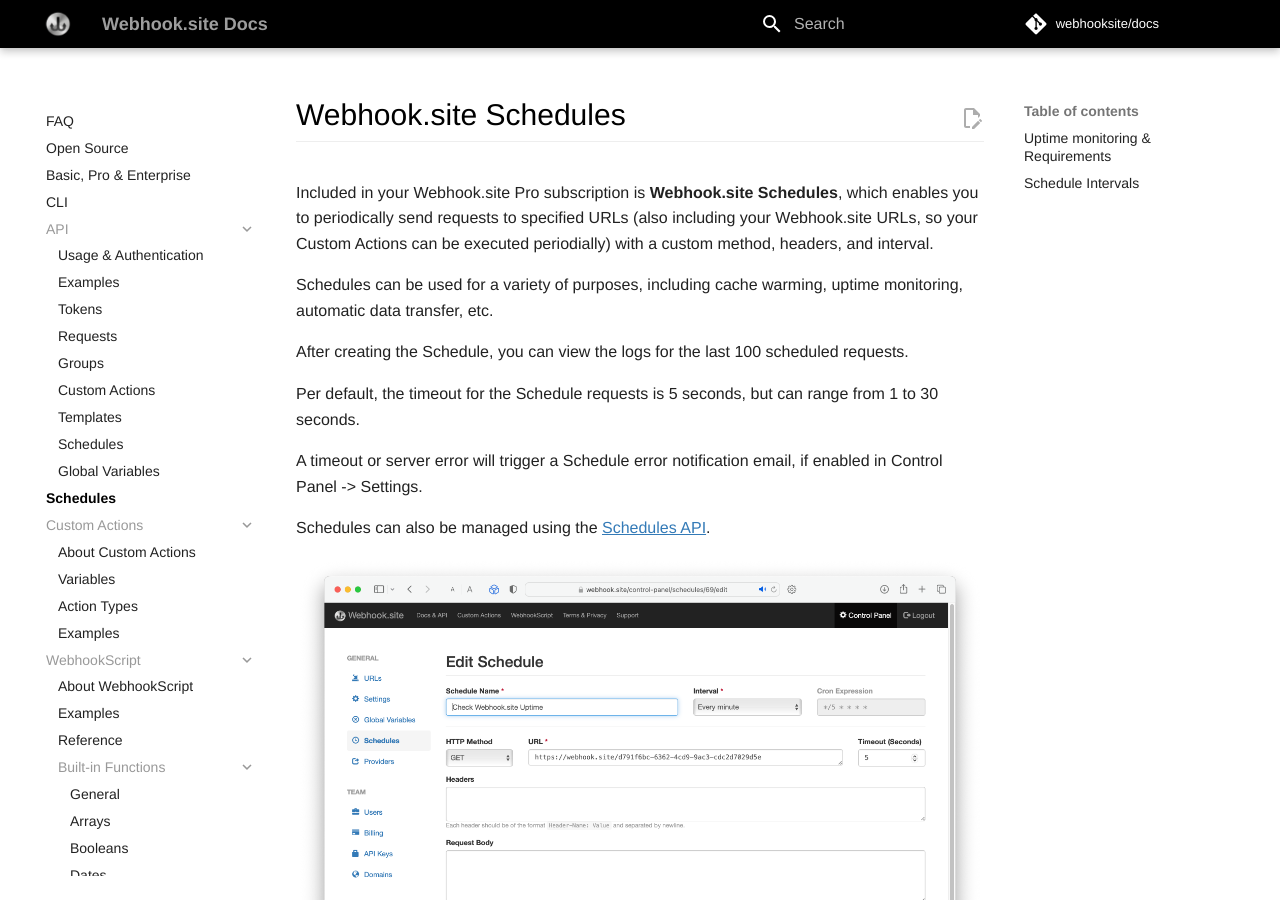
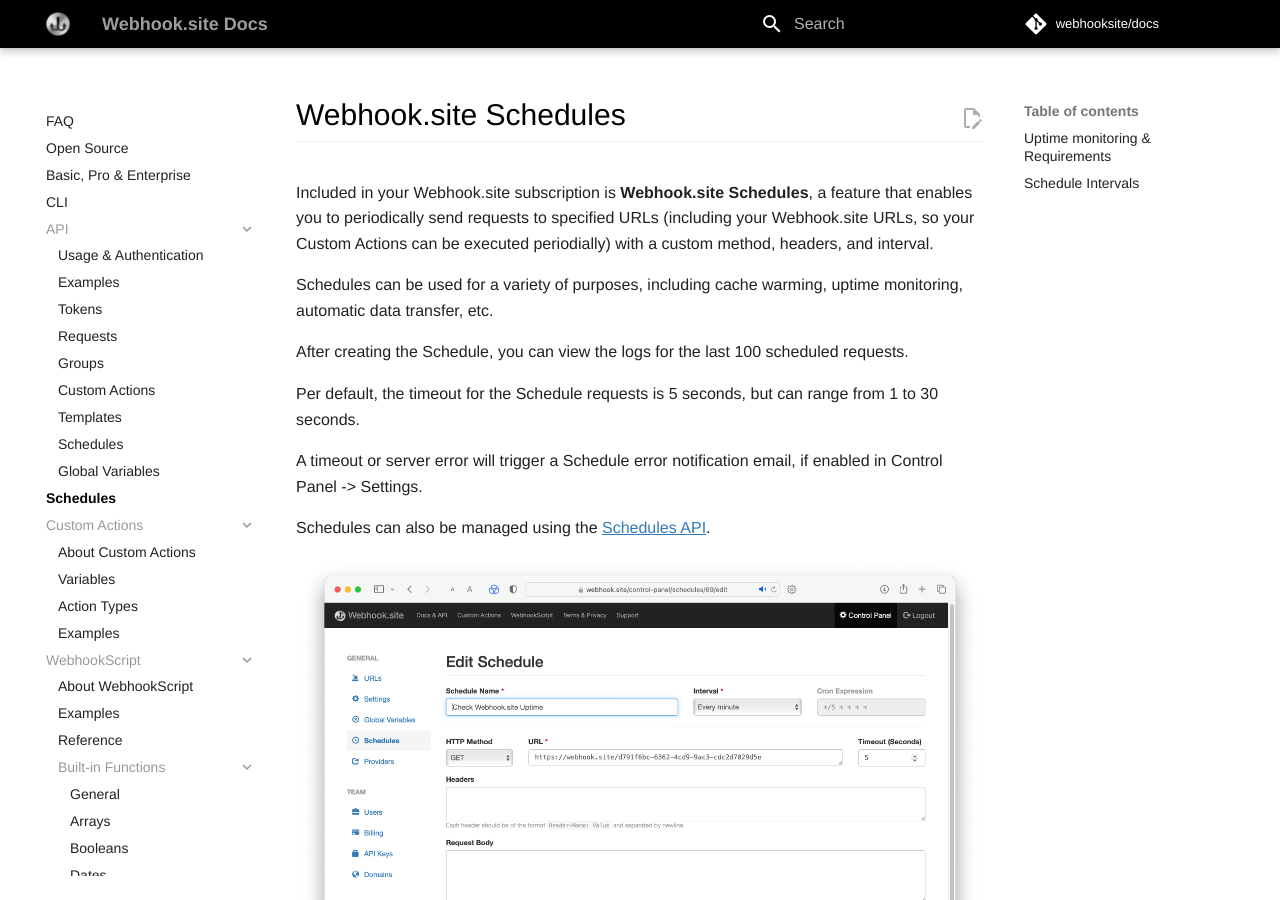
Before and after one commit to webhooksite/docs, an MkDocs documentation site: the page built from docs/schedules.md, in a window 1280 px wide and 900 px high. Built offline with MkDocs 1.6.1 and Material for MkDocs 9.7.7, drawn with Linux system fonts in a browser that asks for light colours; comment, search, counter and statistics services are not loaded.

Commit message:
Update docs

```diff
--- a/docs/schedules.md
+++ b/docs/schedules.md
@@ -5,7 +5,7 @@
 
 # Webhook.site Schedules
 
-Included in your Webhook.site Pro subscription is **Webhook.site Schedules**, which enables you to periodically send requests to specified URLs (also including your Webhook.site URLs, so your Custom Actions can be executed periodially) with a custom method, headers, and interval.
+Included in your Webhook.site subscription is **Webhook.site Schedules**, a feature that enables you to periodically send requests to specified URLs (including your Webhook.site URLs, so your Custom Actions can be executed periodially) with a custom method, headers, and interval.
 
 Schedules can be used for a variety of purposes, including cache warming, uptime monitoring, automatic data transfer, etc.
 
```
